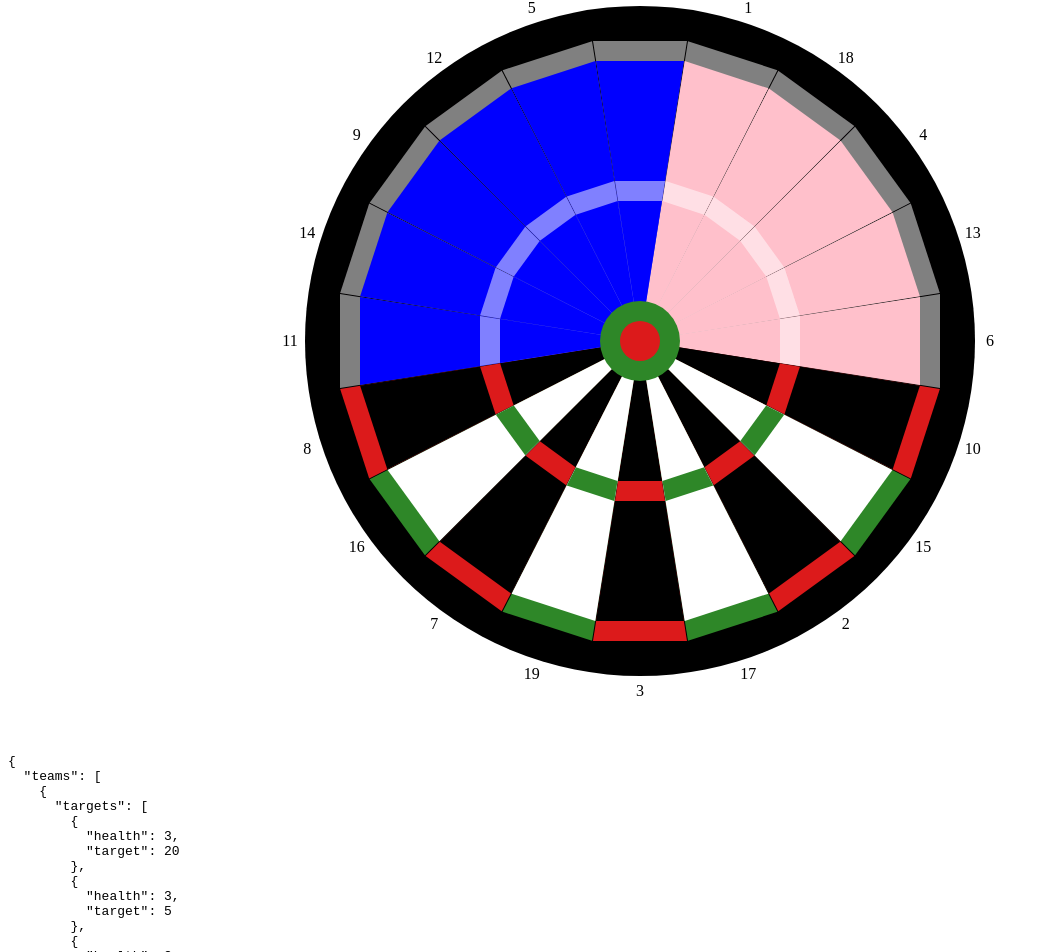
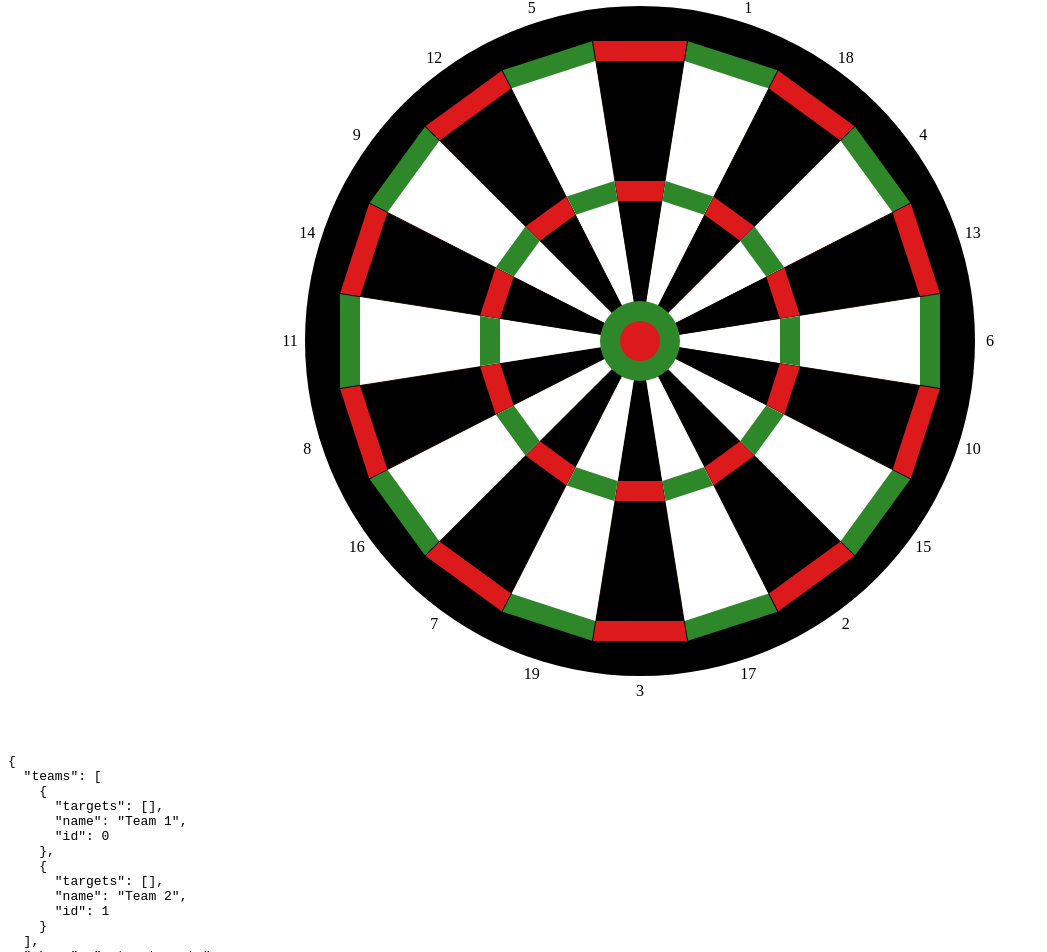
Before and after one commit to jfc37/darts, an Angular app: page /killer in a window 1280 px wide. Shown: the part 233-1185 px from the top of the page, without its empty margins (0-1047 px from the left). Built offline with nearby package versions, Linux system fonts and the light colour scheme.

Commit message:
refactor board styles and comment out unused target settings in killer container

```diff
--- a/src/app/components/board/board.component.scss
+++ b/src/app/components/board/board.component.scss
@@ -1,9 +1,9 @@
-.disabled {
-  pointer-events: none;
-  opacity: 0.5;
-  filter: brightness(10);
-  cursor: not-allowed;
-}
+// .disabled {
+//   pointer-events: none;
+//   opacity: 0.5;
+//   filter: brightness(10);
+//   cursor: not-allowed;
+// }
 
 .darts-board {
   position: relative;
@@ -61,18 +61,6 @@ $points: 20, 1, 18, 4, 13, 6, 10, 15, 2, 17, 3, 19, 7, 16, 8, 11, 14, 9, 12, 5;
     transform: translate(-50%, -100%) rotate(#{18*(index($points, $i)-1)}deg);
     transform-origin: bottom;
     z-index: 5;
-
-    &.team1 {
-      border-top-color: blue;
-      filter: none;
-      opacity: unset;
-    }
-
-    &.team2 {
-      border-top-color: pink;
-      filter: none;
-      opacity: unset;
-    }
   }
 }
 
@@ -98,42 +86,6 @@ $points: 20, 1, 18, 4, 13, 6, 10, 15, 2, 17, 3, 19, 7, 16, 8, 11, 14, 9, 12, 5;
     transform: translate(-50%, -100%) rotate(#{18*(index($points, $i)-1)}deg);
     transform-origin: bottom;
     z-index: 4;
-
-    &.colour-multiple-1 {
-      border-top-color: greenyellow;
-      filter: none;
-      opacity: unset;
-    }
-
-    &.colour-multiple-2 {
-      border-top-color: orange;
-      filter: none;
-      opacity: unset;
-    }
-
-    &.colour-multiple-3 {
-      border-top-color: red;
-      filter: none;
-      opacity: unset;
-    }
-
-    &.colour-multiple-4 {
-      border-top-color: black;
-      filter: none;
-      opacity: unset;
-    }
-
-    // &.team1 {
-    //   border-top-color: blue;
-    //   filter: none;
-    //   opacity: unset;
-    // }
-
-    // &.team2 {
-    //   border-top-color: pink;
-    //   filter: none;
-    //   opacity: unset;
-    // }
   }
 }
 
@@ -159,18 +111,6 @@ $points: 20, 1, 18, 4, 13, 6, 10, 15, 2, 17, 3, 19, 7, 16, 8, 11, 14, 9, 12, 5;
     transform: translate(-50%, -100%) rotate(#{18*(index($points, $i)-1)}deg);
     transform-origin: bottom;
     z-index: 3;
-
-    &.team1 {
-      border-top-color: blue;
-      filter: none;
-      opacity: unset;
-    }
-
-    &.team2 {
-      border-top-color: pink;
-      filter: none;
-      opacity: unset;
-    }
   }
 }
 
@@ -196,42 +136,6 @@ $points: 20, 1, 18, 4, 13, 6, 10, 15, 2, 17, 3, 19, 7, 16, 8, 11, 14, 9, 12, 5;
     transform: translate(-50%, -100%) rotate(#{18*(index($points, $i)-1)}deg);
     transform-origin: bottom;
     z-index: 2;
-
-    &.colour-multiple-1 {
-      border-top-color: greenyellow;
-      filter: none;
-      opacity: unset;
-    }
-
-    &.colour-multiple-2 {
-      border-top-color: orange;
-      filter: none;
-      opacity: unset;
-    }
-
-    &.colour-multiple-3 {
-      border-top-color: red;
-      filter: none;
-      opacity: unset;
-    }
-
-    &.colour-multiple-4 {
-      border-top-color: black;
-      filter: none;
-      opacity: unset;
-    }
-
-    // &.team1 {
-    //   border-top-color: blue;
-    //   filter: none;
-    //   opacity: unset;
-    // }
-
-    // &.team2 {
-    //   // border-top-color: pink;
-    //   filter: none;
-    //   opacity: unset;
-    // }
   }
 }
 
@@ -256,17 +160,45 @@ $points: 20, 1, 18, 4, 13, 6, 10, 15, 2, 17, 3, 19, 7, 16, 8, 11, 14, 9, 12, 5;
     text-align: center;
     transform: rotate(#{18*(index($points, $i)-1)}deg) translate(0, -350px) rotate(-#{18*(index($points, $i)-1)}deg) translate(-50%, -50%);
     z-index: 99;
+  }
+}
 
-    &.team1 {
-      border-top-color: blue;
+.team1 {
+  filter: opacity(0.5);
+  border-top-color: cyan;
   filter: none;
   opacity: unset;
 }
 
-    &.team2 {
-      border-top-color: pink;
+.team2 {
+  filter: opacity(0.5);
+  border-top-color: rebeccapurple;
   filter: none;
   opacity: unset;
 }
+
+
+
+.colour-multiple-1 {
+  border-top-color: greenyellow;
+  filter: none;
+  opacity: unset;
 }
+
+.colour-multiple-2 {
+  border-top-color: orange;
+  filter: none;
+  opacity: unset;
 }
+
+.colour-multiple-3 {
+  border-top-color: red;
+  filter: none;
+  opacity: unset;
+}
+
+.colour-multiple-4 {
+  border-top-color: black;
+  filter: none;
+  opacity: unset;
+}
--- a/src/app/pages/killer/killer.container.ts
+++ b/src/app/pages/killer/killer.container.ts
@@ -23,20 +23,20 @@ export class KillerContainer {
     this.game = this.killerGameService.createGame();
     this.game.setTeams(["Team 1", "Team 2"]);
 
-    this.game.setTarget(20);
-    this.game.setTarget(5);
-    this.game.setTarget(12);
+    // this.game.setTarget(20);
+    // this.game.setTarget(5);
+    // this.game.setTarget(12);
 
-    this.game.setTarget(1);
-    this.game.setTarget(18);
-    this.game.setTarget(4);
+    // this.game.setTarget(1);
+    // this.game.setTarget(18);
+    // this.game.setTarget(4);
 
-    this.game.setTarget(9);
-    this.game.setTarget(14);
-    this.game.setTarget(11);
+    // this.game.setTarget(9);
+    // this.game.setTarget(14);
+    // this.game.setTarget(11);
 
-    this.game.setTarget(13);
-    this.game.setTarget(6);
+    // this.game.setTarget(13);
+    // this.game.setTarget(6);
     // this.game.setTarget(10);
 
     // this.game.hit(Hit.Triple(1));
```
Lines whose indentation alone changed are shown as unchanged.
